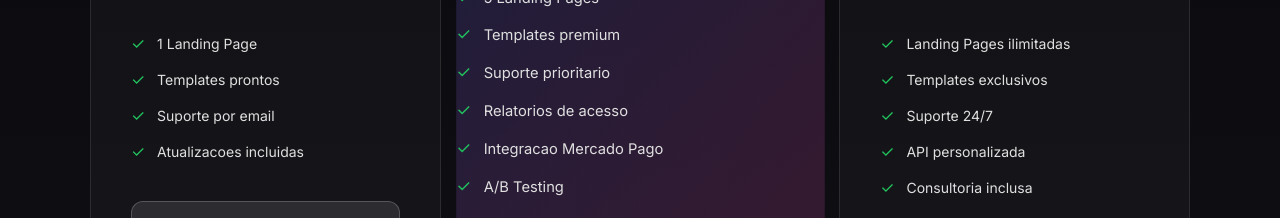
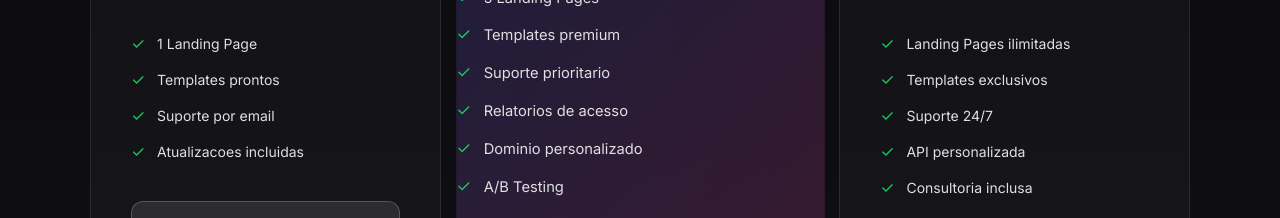
Before and after one commit to sbooss/saas-generator, a Next.js app: page / in a window 1280 px wide. Shown: the part 3420-3638 px from the top of the page. Built offline with nearby package versions, Linux system fonts and the light colour scheme; no server answers.

Commit message:
Fix: removido 'Integracao Mercado Pago' das features dos planos (so e metodo de pagamento)

```diff
--- a/src/pages/checkout.js
+++ b/src/pages/checkout.js
@@ -12,7 +12,7 @@ export default function Checkout() {
 
   const plans = {
     basico: { price: 97, name: 'Plano Basico', features: ['1 Landing Page', 'Templates prontos', 'Suporte por email'] },
-    profissional: { price: 197, name: 'Plano Profissional', features: ['5 Landing Pages', 'Templates premium', 'Suporte prioritario', 'Relatorios de acesso', 'Integracao Mercado Pago', 'A/B Testing'] },
+    profissional: { price: 197, name: 'Plano Profissional', features: ['5 Landing Pages', 'Templates premium', 'Suporte prioritario', 'Relatorios de acesso', 'Dominio personalizado', 'A/B Testing'] },
     empresarial: { price: 497, name: 'Plano Empresarial', features: ['Landing Pages ilimitadas', 'Templates exclusivos', 'Suporte 24/7', 'API personalizada', 'Consultoria inclusa', 'White Label'] }
   };
 
--- a/src/pages/index.js
+++ b/src/pages/index.js
@@ -224,7 +224,7 @@ export default function SuperLanding() {
               <li><span className={styles.checkIcon}>✓</span> Templates premium</li>
               <li><span className={styles.checkIcon}>✓</span> Suporte prioritario</li>
               <li><span className={styles.checkIcon}>✓</span> Relatorios de acesso</li>
-              <li><span className={styles.checkIcon}>✓</span> Integracao Mercado Pago</li>
+              <li><span className={styles.checkIcon}>✓</span> Dominio personalizado</li>
               <li><span className={styles.checkIcon}>✓</span> A/B Testing</li>
             </ul>
             <button className={styles.planButtonFeatured} onClick={() => handleCTAClick('profissional', 197)}>
```
